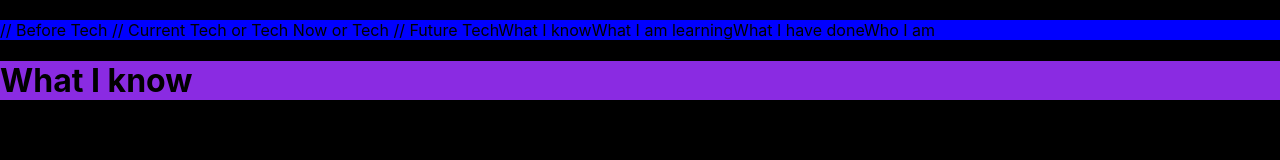
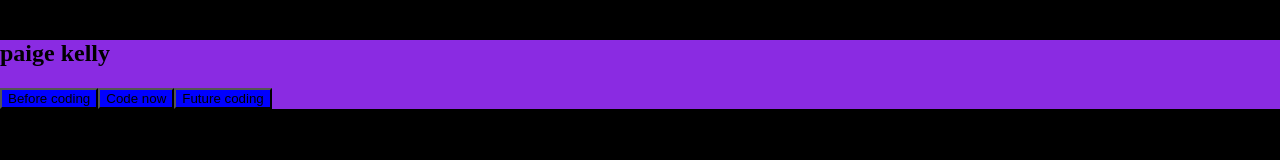
Before and after one commit to paigekellydev/paige-kelly-dev-website, a React (Create React App) app: page / in a window 1280 px wide. Shown: the top 160 px of the page. Built offline with nearby package versions, Linux system fonts and the light colour scheme; some icons are missing.

Commit message:
Created Menu component to possibly replace NavBar component, created Bio component and related stylesheets

```diff
--- a/src/App.js
+++ b/src/App.js
@@ -2,7 +2,7 @@ import logo from './logo.svg';
 import '../src/stylesheets/App.css';
 import Loading from './components/Loading';
 import NavBar from './components/NavBar';
-import WhatIKnow from './components/WhatIKnow';
+import Menu from './components/Menu';
 
 function App() {
   return (
@@ -11,7 +11,7 @@ function App() {
         {/* <img src="https://i.imgur.com/Xh8w5dP.png" className="App-logo" alt="logo" /> */}
         <Loading />
         <NavBar />
-        <WhatIKnow />
+        <Menu />
       </header>
     </div>
   );
--- /dev/null
+++ b/src/components/Menu.js
@@ -0,0 +1,13 @@
+import React from 'react'
+import '../stylesheets/Menu.css'
+
+export default function Menu() {
+    return (
+        <section className='container'>
+            <h1 id="name">Paige Kelly</h1>
+            <button id="before-coding-btn">Before coding</button>
+            <button id="coding-now-btn">Code now</button>
+            <button id="future-coding-btn">Future coding</button>
+        </section>
+    )
+}
--- a/src/components/NavBar.js
+++ b/src/components/NavBar.js
@@ -4,13 +4,13 @@ import '../stylesheets/NavBar.css'
 export default function NavBar() {
     return (
         <nav>
-            // Before Tech
+            {/* // Before Tech
             // Current Tech or Tech Now or Tech
             // Future Tech
             <a>What I know</a>
             <a>What I am learning</a>
             <a>What I have done</a>
-            <a>Who I am</a>
+            <a>Who I am</a> */}
         </nav>
     )
 }
--- a/src/components/WhatIKnow.js
+++ /dev/null
@@ -1,9 +0,0 @@
-import React from 'react'
-
-export default function WhatIKnow() {
-    return (
-        <div className='container'>
-            <h1>What I know</h1>
-        </div>
-    )
-}
--- /dev/null
+++ b/src/stylesheets/Menu.css
@@ -0,0 +1,9 @@
+section button {
+  background-color: blue;
+}
+section h1 {
+  text-transform: lowercase;
+  font-family: "Brush Script MT", cursive;
+}
+
+/*# sourceMappingURL=Menu.css.map */
--- /dev/null
+++ b/src/stylesheets/Menu.scss
@@ -0,0 +1,10 @@
+section {
+    button {
+        background-color: blue;
+    }
+
+    h1 {
+        text-transform: lowercase;
+        font-family: 'Brush Script MT', cursive;
+    }
+}
```
Also changed, not shown: src/components/Bio.js (added, +16 -0 lines), 1 other file (tests, documents, lock files or other folders).
